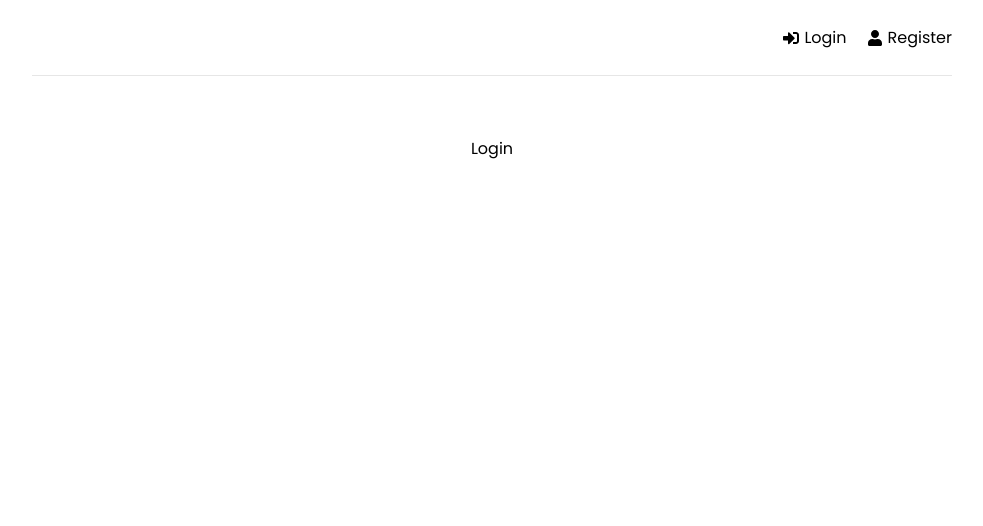
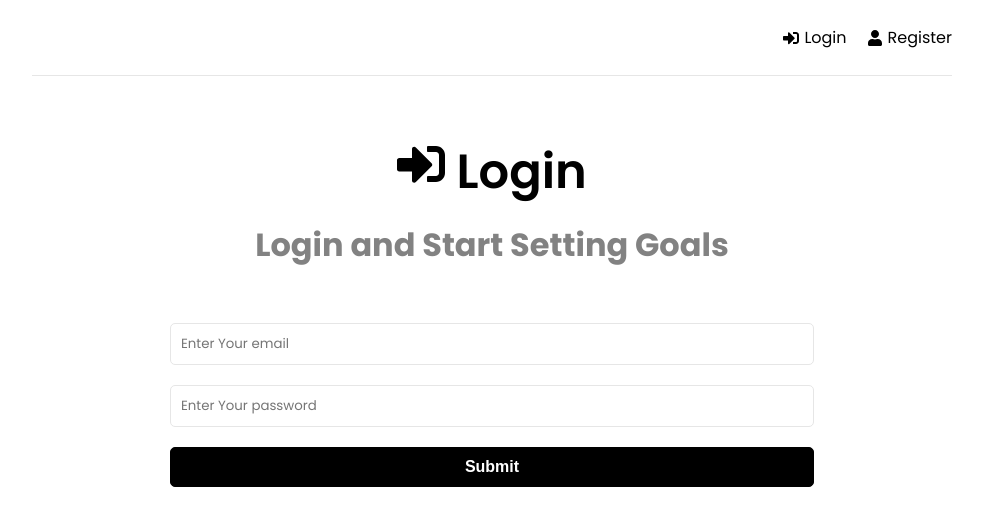
Before and after one commit to Prince-Baust/goal-setter-mern, a React (Create React App) app in the folder frontend/: page /login in a window 1280 px wide. Shown: the top 526 px of the page, without its empty margins (148-1131 px from the left). Built offline with nearby package versions, Linux system fonts and the light colour scheme.

Commit message:
login page complete

```diff
--- a/frontend/src/pages/Login.jsx
+++ b/frontend/src/pages/Login.jsx
@@ -1,10 +1,59 @@
-import React from 'react';
+import React, {useState} from 'react';
+import {FaSignInAlt} from "react-icons/fa";
 
 const Login = () => {
+  const [formData, setFormData] = useState({
+    email: '',
+    password: ''
+  });
+
+  const {email, password} = formData;
+
+  const onChange = (e) => {
+    setFormData((prevState) => ({
+      ...prevState,
+      [e.target.name]: e.target.value
+    }))
+  }
+  const onSubmit = (e) => {
+    e.preventDefault();
+  }
+
   return (
-    <div>
-      Login
-    </div>
+    <>
+      <section className="heading">
+        <h1>
+          <FaSignInAlt/> Login
+        </h1>
+        <p>Login and Start Setting Goals</p>
+      </section>
+
+      <section className="form">
+        <form onSubmit={onSubmit}>
+          <div className="form-group">
+            <input type="email" className="form-control"
+                   id='email'
+                   name='email'
+                   value={email}
+                   placeholder="Enter Your email"
+                   onChange={onChange}/>
+          </div>
+          <div className="form-group">
+            <input type="password" className="form-control"
+                   id='password'
+                   name='password'
+                   value={password}
+                   placeholder="Enter Your password"
+                   onChange={onChange}/>
+          </div>
+          <div className="form-group">
+            <button type="submit" className="btn btn-block">
+              Submit
+            </button>
+          </div>
+        </form>
+      </section>
+    </>
   );
 };
 
```
